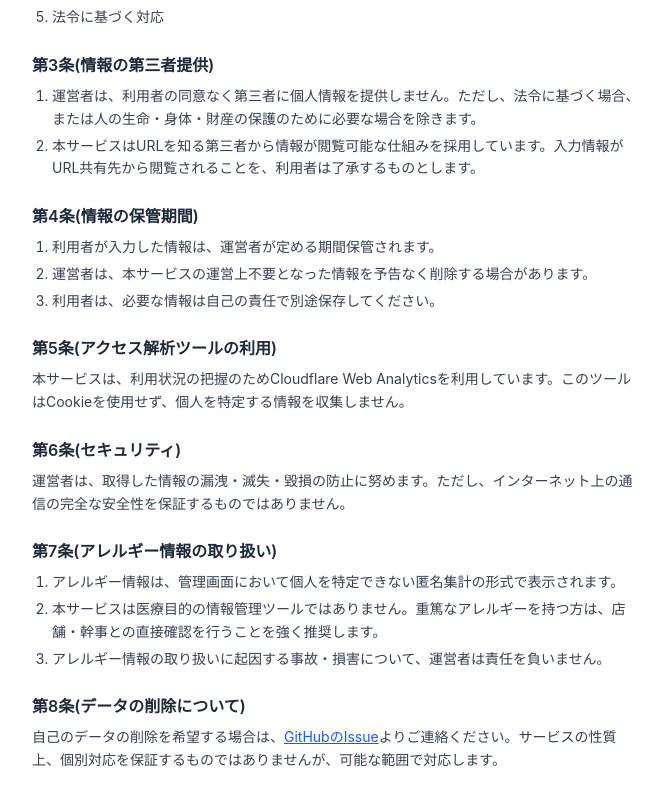
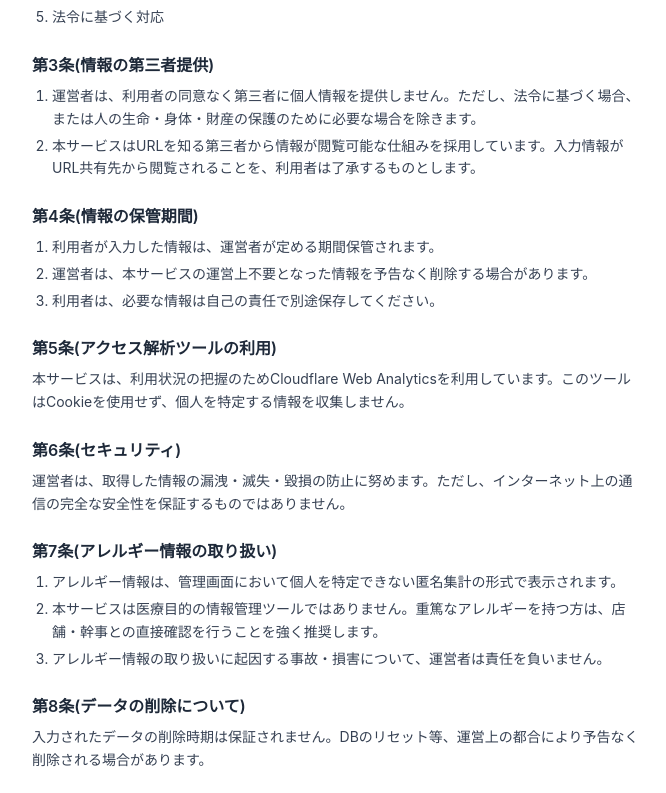
Before and after one commit to sirajirasajiki/guided-scheduler, a React (Vite) app: page /privacy in a window 1280 px wide. Shown: the part 683-1476 px from the top of the page, without its empty margins (304-970 px from the left). Built offline with nearby package versions, Linux system fonts and the light colour scheme.

Commit message:
プライバシーポリシーと利用規約をスクロールなしで表示できるように修正。

```diff
--- a/src/client/App.tsx
+++ b/src/client/App.tsx
@@ -9,6 +9,8 @@
 function App() {
   return (
     <BrowserRouter>
+      <div className="min-h-screen flex flex-col">
+        <main className="flex-1 flex flex-col">
           <Routes>
             <Route path="/" element={<CreateEvent />} />
             <Route path="/admin/:adminToken" element={<Admin />} />
@@ -16,7 +18,9 @@
             <Route path="/terms" element={<Terms />} />
             <Route path="/privacy" element={<Privacy />} />
           </Routes>
+        </main>
         <Footer />
+      </div>
     </BrowserRouter>
   );
 }
--- a/src/client/pages/admin.tsx
+++ b/src/client/pages/admin.tsx
@@ -58,7 +58,7 @@
 
   if (fetchError) {
     return (
-      <div className="min-h-screen bg-gray-50 flex items-center justify-center p-4">
+      <div className="flex-1 bg-gray-50 flex items-center justify-center p-4">
         <p className="text-red-500">{fetchError}</p>
       </div>
     );
@@ -66,7 +66,7 @@
 
   if (!event) {
     return (
-      <div className="min-h-screen bg-gray-50 flex items-center justify-center p-4">
+      <div className="flex-1 bg-gray-50 flex items-center justify-center p-4">
         <p className="text-gray-400">読み込み中...</p>
       </div>
     );
@@ -92,7 +92,7 @@
     Object.keys(allergyCountMap).length > 0 || Object.keys(otherAllergyCountMap).length > 0;
 
   return (
-    <div className="min-h-screen bg-gray-50 p-4">
+    <div className="flex-1 bg-gray-50 p-4">
       <div className="max-w-2xl mx-auto space-y-6">
         {/* ヘッダー */}
         <div className="bg-white rounded-2xl shadow p-6">
--- a/src/client/pages/create-event.tsx
+++ b/src/client/pages/create-event.tsx
@@ -58,7 +58,7 @@
     const adminUrl = `${location.origin}/admin/${result.adminToken}`;
     const shareUrl = `${location.origin}/event/${result.shareToken}`;
     return (
-      <div className="min-h-screen bg-gray-50 flex flex-col items-center justify-center p-4">
+      <div className="flex-1 bg-gray-50 flex flex-col items-center justify-center p-4">
         <div className="bg-white rounded-2xl shadow p-8 w-full max-w-md">
           <h1 className="text-2xl font-bold text-green-600 mb-2">イベントを作成しました</h1>
           <p className="text-gray-500 text-sm mb-6">以下のリンクを保管してください</p>
@@ -109,7 +109,7 @@
   }
 
   return (
-    <div className="min-h-screen bg-gray-50 flex flex-col items-center justify-center p-4">
+    <div className="flex-1 bg-gray-50 flex flex-col items-center justify-center p-4">
       <div className="bg-white rounded-2xl shadow p-8 w-full max-w-md">
         <h1 className="text-2xl font-bold text-gray-800 mb-1">イベント作成</h1>
         <p className="text-gray-500 text-sm mb-6">日程調整イベントを作成します</p>
--- a/src/client/pages/event.tsx
+++ b/src/client/pages/event.tsx
@@ -95,7 +95,7 @@
 
   if (fetchError) {
     return (
-      <div className="min-h-screen bg-gray-50 flex items-center justify-center p-4">
+      <div className="flex-1 bg-gray-50 flex items-center justify-center p-4">
         <p className="text-red-500">{fetchError}</p>
       </div>
     );
@@ -103,7 +103,7 @@
 
   if (!event) {
     return (
-      <div className="min-h-screen bg-gray-50 flex items-center justify-center p-4">
+      <div className="flex-1 bg-gray-50 flex items-center justify-center p-4">
         <p className="text-gray-400">読み込み中...</p>
       </div>
     );
@@ -111,7 +111,7 @@
 
   if (submitted) {
     return (
-      <div className="min-h-screen bg-gray-50 flex flex-col items-center justify-center p-4">
+      <div className="flex-1 bg-gray-50 flex flex-col items-center justify-center p-4">
         <div className="bg-white rounded-2xl shadow p-8 w-full max-w-md text-center">
           <p className="text-4xl mb-4">✅</p>
           <h2 className="text-xl font-bold text-gray-800 mb-2">回答を送信しました</h2>
@@ -122,7 +122,7 @@
   }
 
   return (
-    <div className="min-h-screen bg-gray-50 flex flex-col items-center justify-center p-4">
+    <div className="flex-1 bg-gray-50 flex flex-col items-center justify-center p-4">
       <div className="bg-white rounded-2xl shadow p-8 w-full max-w-md">
         <h1 className="text-2xl font-bold text-gray-800 mb-1">{event.name}</h1>
 
--- a/src/client/pages/privacy.tsx
+++ b/src/client/pages/privacy.tsx
@@ -2,7 +2,7 @@
 
 export default function Privacy() {
   return (
-    <div className="min-h-screen bg-gray-50 p-4">
+    <div className="flex-1 bg-gray-50 p-4">
       <div className="max-w-2xl mx-auto py-8">
         <div className="mb-4">
           <Link to="/" className="text-sm text-blue-600 hover:underline">
@@ -127,16 +127,7 @@
               第8条(データの削除について)
             </h2>
             <p>
-              自己のデータの削除を希望する場合は、
-              <a
-                href="https://github.com/sirajirasajiki/guided-scheduler/issues"
-                target="_blank"
-                rel="noopener noreferrer"
-                className="text-blue-600 underline hover:text-blue-800"
-              >
-                GitHubのIssue
-              </a>
-              よりご連絡ください。サービスの性質上、個別対応を保証するものではありませんが、可能な範囲で対応します。
+              入力されたデータの削除時期は保証されません。DBのリセット等、運営上の都合により予告なく削除される場合があります。
             </p>
           </section>
 
--- a/src/client/pages/terms.tsx
+++ b/src/client/pages/terms.tsx
@@ -2,7 +2,7 @@
 
 export default function Terms() {
   return (
-    <div className="min-h-screen bg-gray-50 p-4">
+    <div className="flex-1 bg-gray-50 p-4">
       <div className="max-w-2xl mx-auto py-8">
         <div className="mb-4">
           <Link to="/" className="text-sm text-blue-600 hover:underline">
@@ -155,12 +155,14 @@
             </h2>
             <p>
               個人情報の取り扱いについては、別途定める
-              <Link
-                to="/privacy"
+              <a
+                href="https://guided-scheduler.sirajira.workers.dev/privacy"
+                target="_blank"
+                rel="noopener noreferrer"
                 className="text-blue-600 underline hover:text-blue-800"
               >
                 プライバシーポリシー
-              </Link>
+              </a>
               に従います。
             </p>
           </section>
```
Lines whose indentation alone changed are shown as unchanged.
